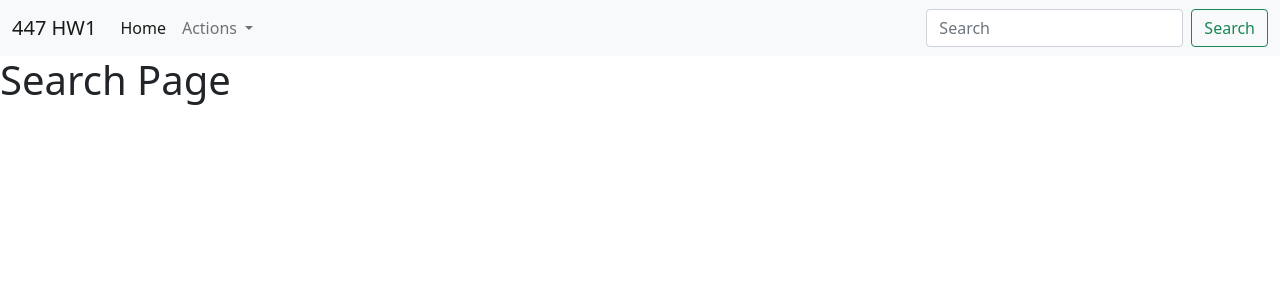
After one commit to youssefothman/447HW1, a Flask app: page /search in a window 1280 px wide. The commit adds this page. Shown: the top 300 px of the page. Run offline with Flask 2, Linux system fonts and the light colour scheme.

Commit message:
made a search page, will be used for R

```diff
--- a/my_flask/app.py
+++ b/my_flask/app.py
@@ -47,10 +47,14 @@ def update(id):
             db.session.commit()
             return redirect('/')
         except:
-            return "Ther was an error updating that person's points."
+            return "There was an error updating that person's points."
     else:
         return render_template("update.html", id_to_update=id_to_update)
 
 @app.route('/delete')
 def delete():
     return render_template("delete.html")
+
+@app.route('/search')
+def search():
+    return render_template("search.html")
--- a/my_flask/templates/base.html
+++ b/my_flask/templates/base.html
@@ -36,7 +36,7 @@
       </ul>
       <form class="d-flex">
         <input class="form-control me-2" type="search" placeholder="Search" aria-label="Search">
-        <button class="btn btn-outline-success" type="submit">Search</button>
+        <a href="/search" class="btn btn-outline-success">Search</a>
       </form>
     </div>
   </div>
--- /dev/null
+++ b/my_flask/templates/search.html
@@ -0,0 +1,8 @@
+{% extends "base.html" %}
+{% block content %}
+
+  <div>
+    <h1>Search Page</h1>
+  </div>
+
+{% endblock %}
```
Also changed, not shown: my_flask/imports.db.
